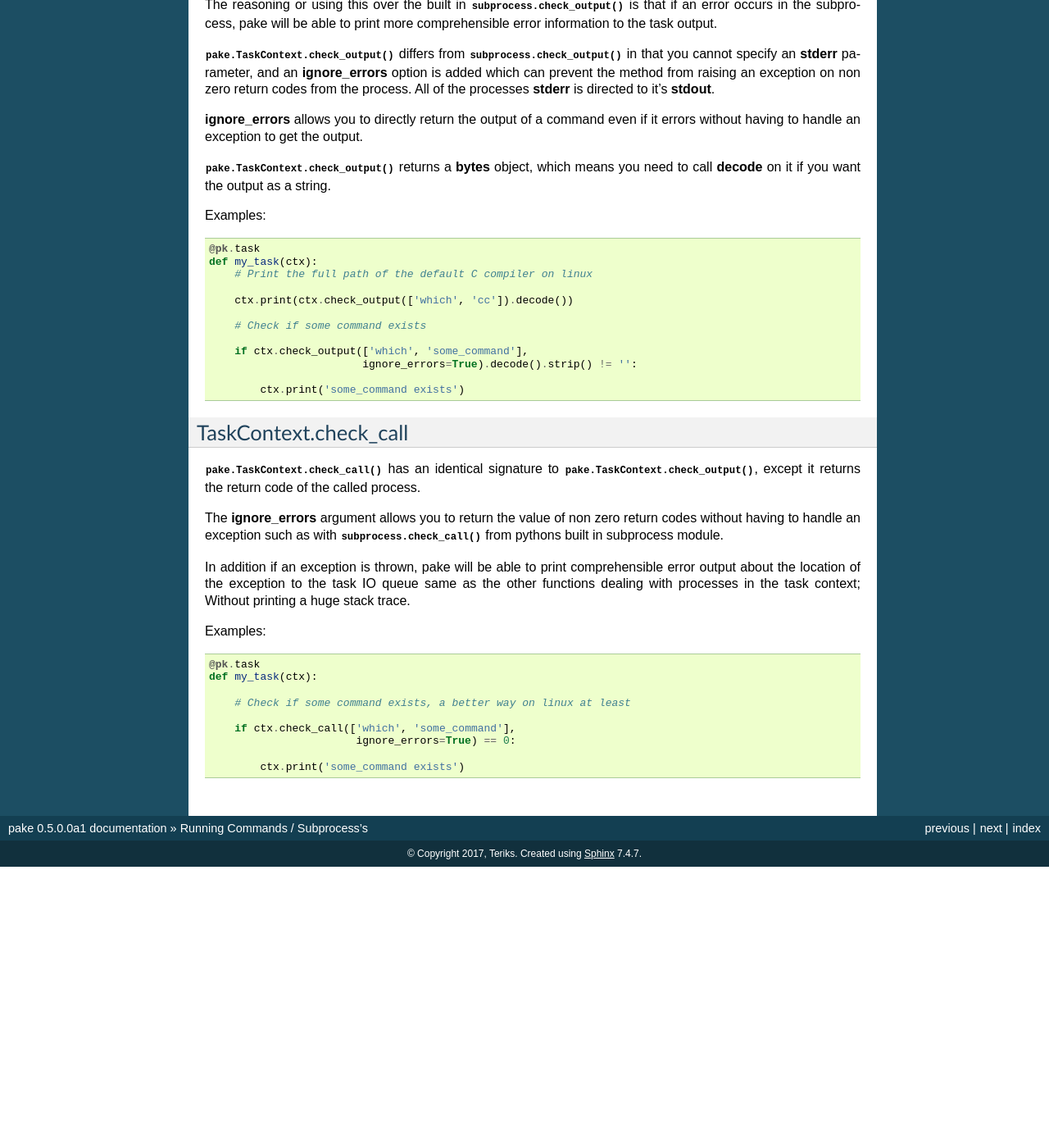
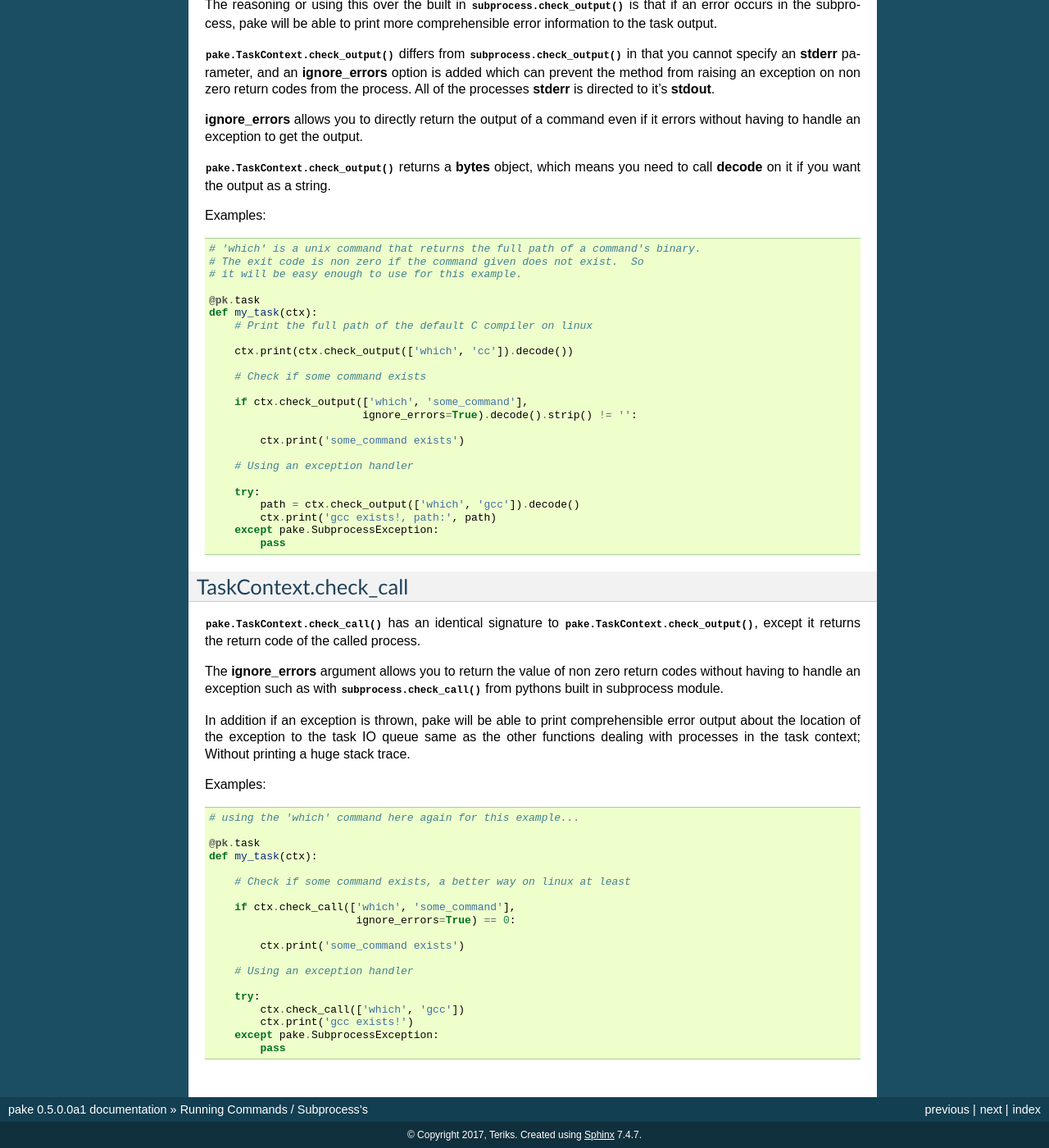
Before and after one commit to Teriks/pake, a Sphinx documentation site: the page built from docs/source/subprocess.rst, in a window 1280 px wide and 1400 px high, scrolled down 1207 px. Shown: the whole window at 82% size. Built offline with Sphinx 7.4.7, drawn with Linux system fonts in a browser that asks for light colours; before the commit the page ends 2264 px from its top, so only the background shows below that.

Commit message:
Add to ctx subprocess documentation page

```diff
--- a/docs/source/subprocess.rst
+++ b/docs/source/subprocess.rst
@@ -99,6 +99,10 @@ Examples:
 
 .. code-block:: python
 
+    # 'which' is a unix command that returns the full path of a command's binary.
+    # The exit code is non zero if the command given does not exist.  So
+    # it will be easy enough to use for this example.
+
     @pk.task
     def my_task(ctx):
         # Print the full path of the default C compiler on linux
@@ -111,6 +115,15 @@ Examples:
                             ignore_errors=True).decode().strip() != '':
 
             ctx.print('some_command exists')
+
+        # Using an exception handler
+
+        try:
+            path = ctx.check_output(['which', 'gcc']).decode()
+            ctx.print('gcc exists!, path:', path)
+        except pake.SubprocessException:
+            pass
+
 
 
 TaskContext.check_call
@@ -133,6 +146,8 @@ Examples:
 
 .. code-block:: python
 
+    # using the 'which' command here again for this example...
+
     @pk.task
     def my_task(ctx):
 
@@ -142,3 +157,11 @@ Examples:
                            ignore_errors=True) == 0:
 
             ctx.print('some_command exists')
+
+        # Using an exception handler
+
+        try:
+            ctx.check_call(['which', 'gcc'])
+            ctx.print('gcc exists!')
+        except pake.SubprocessException:
+            pass
```
